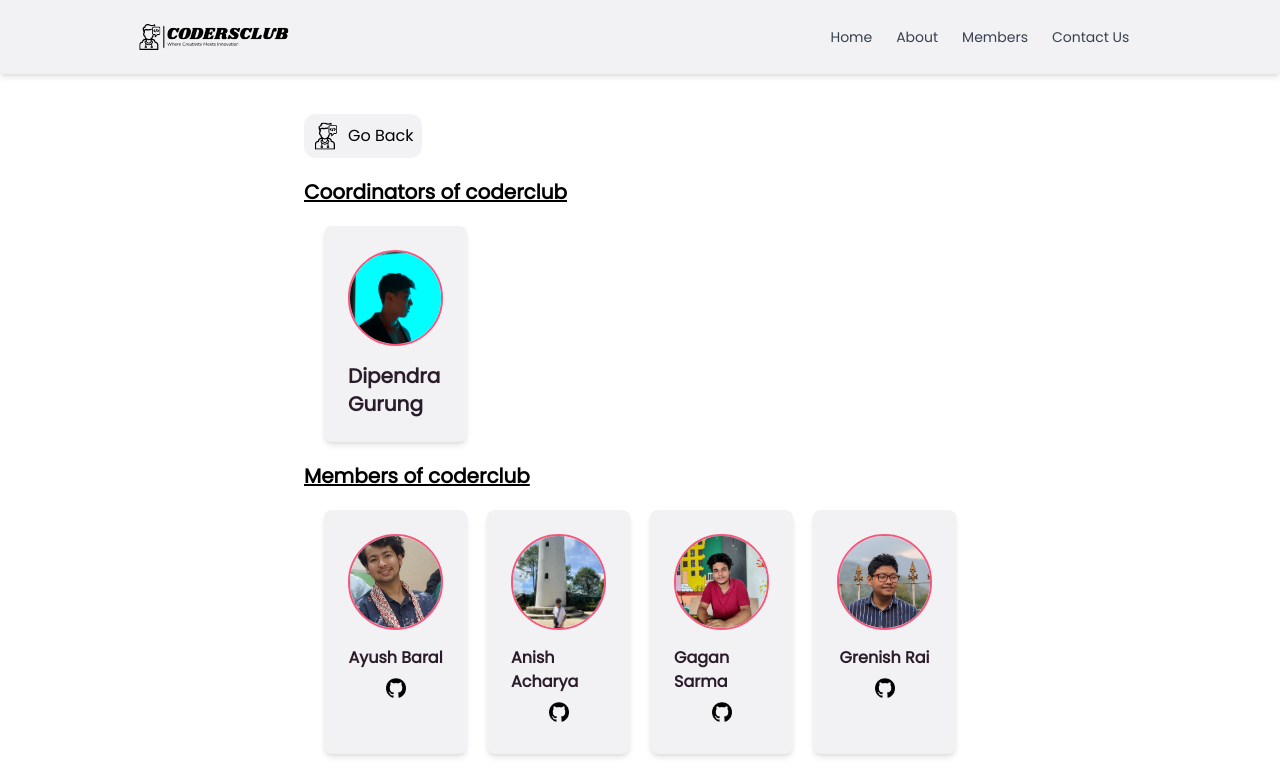
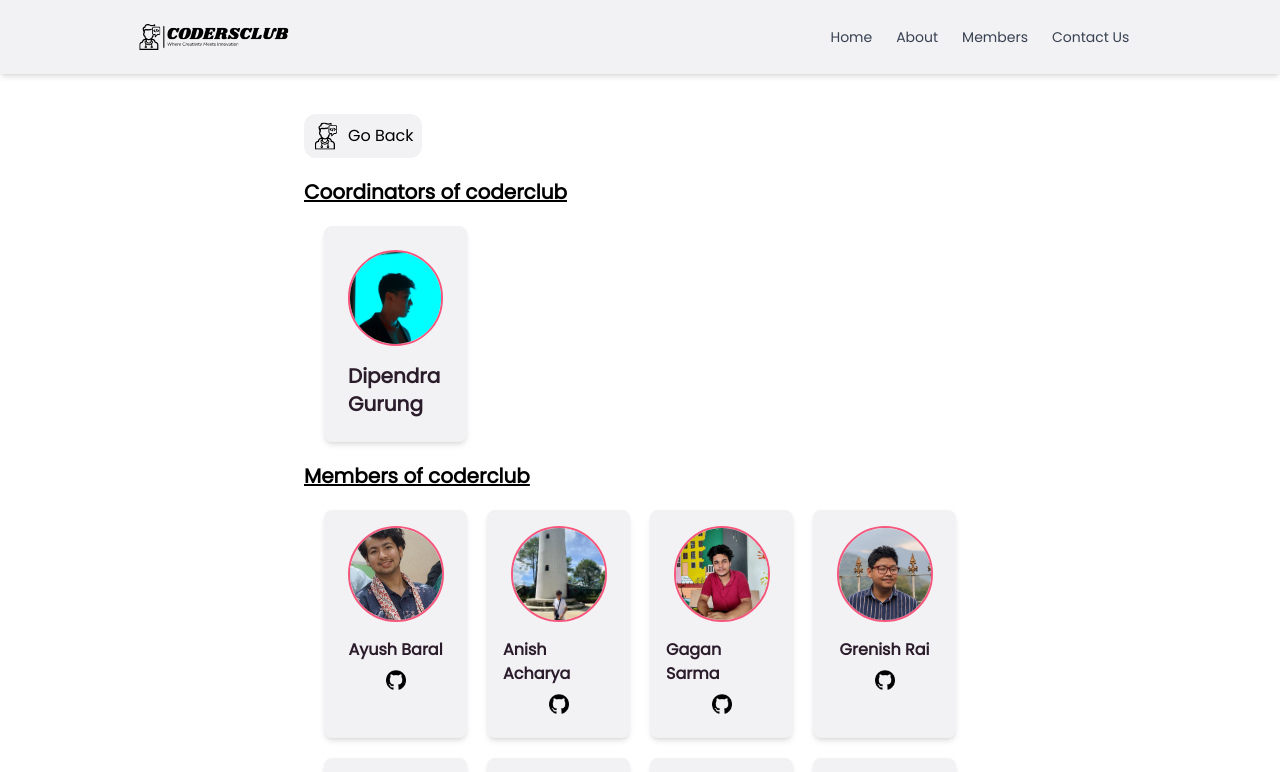
Before and after one commit to Grenish/codersclub, a React (Vite) app: page /members in a window 1280 px wide. Shown: the top 772 px of the page. Built offline with nearby package versions, Linux system fonts and the light colour scheme.

Commit message:
Update Members.jsx

```diff
--- a/src/components/Members.jsx
+++ b/src/components/Members.jsx
@@ -48,7 +48,7 @@ const Members = () => {
             return (
               <div
                 key={member.id}
-                className="bg-base-100 rounded-lg shadow-md p-6 flex flex-col items-center transform hover:scale-105 transition-transform"
+                className="bg-base-100 rounded-lg shadow-md p-4 flex flex-col items-center transform hover:scale-105 transition-transform"
               >
                 <img
                   src={member.photoUrl}
```
